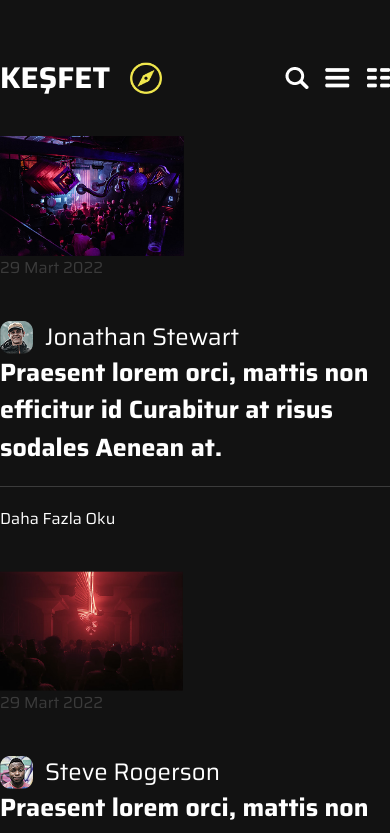
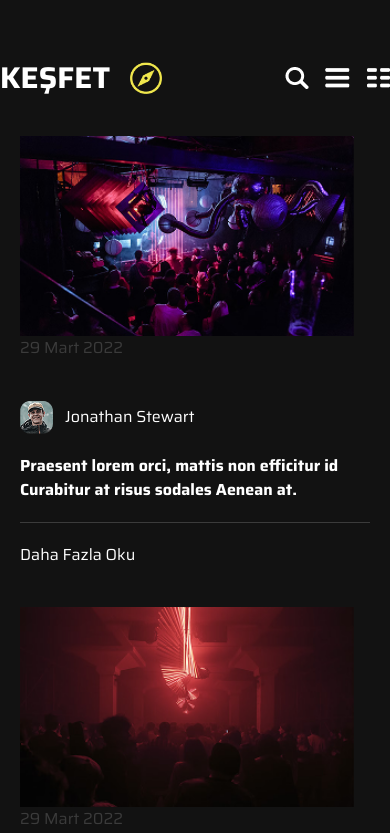
Before and after one commit to mucahitkalabalik/codezone-case, a Next.js app: page / in a window 390 px wide. Shown: the part 4600-5433 px from the top of the page. Built offline with nearby package versions, Linux system fonts and the light colour scheme.

Commit message:
discovery bug fix.

```diff
--- a/src/components/Home/Discovery/Cards.jsx
+++ b/src/components/Home/Discovery/Cards.jsx
@@ -4,17 +4,17 @@ function Cards() {
   return (
     <div className="mt-10">
       {Data.map((item, index) => (
-        <div key={index} className=" grid grid-cols-12 mb-10">
-          <div className="md:col-span-3 col-span-12 pr-4 mb-10">
-            <img src={item.bg} className="md:h-40 h-30 object-cover" />
-            <div className="md:mt-15  text-[#3B3B3B]">{item.date} </div>
+        <div key={index} className=" grid grid-cols-12 mb-10 md:px-0 px-5 ">
+          <div className="md:col-span-3 col-span-12 pr-4 mb-10 md:block flex flex-col items-center">
+            <img src={item.bg} className="md:h-40 h-50 w-full object-cover" />
+            <div className="md:mt-12  text-[#3B3B3B] text-start w-full">{item.date} </div>
           </div>
           <div className="md:col-span-9 col-span-12">
-            <div className="text-2xl flex items-center space-x-3">
+            <div className="md:text-2xl flex items-center space-x-3 mb-5 md:mb-0">
               <img src={item.img} />
               <div>{item.name}</div>
             </div>
-            <div className="text-[25px] font-bold text-white">
+            <div className="md:text-[25px] font-bold text-white">
               {item.description}
             </div>
             <div className=" border-b border-[#3B3B3B] md:mt-10 mt-5"></div>
```
